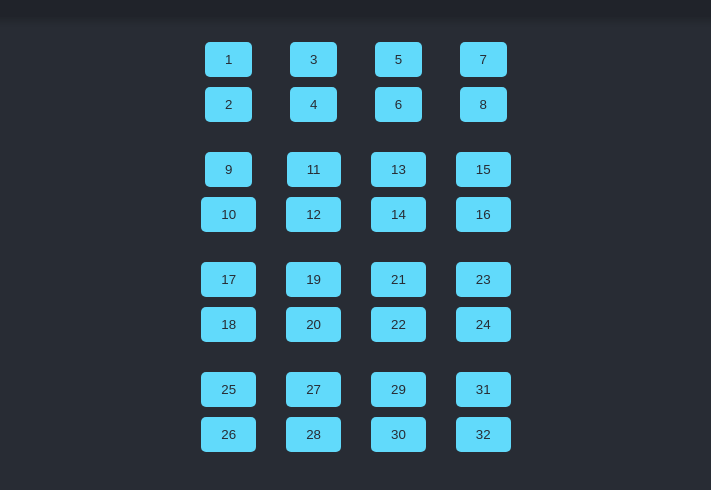
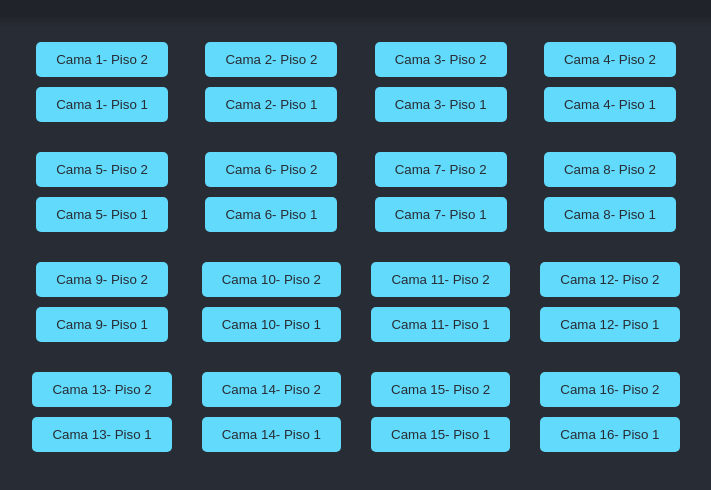
Before and after one commit to AssassinSamar/camarotes, a plain HTML site: page index.html in a window 1280 px wide. Shown: the part 60-550 px from the top of the page, without its empty margins (284-995 px from the left). Drawn offline with Linux system fonts and the light colour scheme.

Commit message:
Update index.html

```diff
--- a/index.html
+++ b/index.html
@@ -13,22 +13,22 @@
     <main>
         <div class="grid">
             <!-- Filas y columnas con botones -->
-            <div class="cell"><button class="btn">1</button><button class="btn">2</button></div>
-            <div class="cell"><button class="btn">3</button><button class="btn">4</button></div>
-            <div class="cell"><button class="btn">5</button><button class="btn">6</button></div>
-            <div class="cell"><button class="btn">7</button><button class="btn">8</button></div>
-            <div class="cell"><button class="btn">9</button><button class="btn">10</button></div>
-            <div class="cell"><button class="btn">11</button><button class="btn">12</button></div>
-            <div class="cell"><button class="btn">13</button><button class="btn">14</button></div>
-            <div class="cell"><button class="btn">15</button><button class="btn">16</button></div>
-            <div class="cell"><button class="btn">17</button><button class="btn">18</button></div>
-            <div class="cell"><button class="btn">19</button><button class="btn">20</button></div>
-            <div class="cell"><button class="btn">21</button><button class="btn">22</button></div>
-            <div class="cell"><button class="btn">23</button><button class="btn">24</button></div>
-            <div class="cell"><button class="btn">25</button><button class="btn">26</button></div>
-            <div class="cell"><button class="btn">27</button><button class="btn">28</button></div>
-            <div class="cell"><button class="btn">29</button><button class="btn">30</button></div>
-            <div class="cell"><button class="btn">31</button><button class="btn">32</button></div>
+            <div class="cell"><button class="btn">Cama 1- Piso 2</button><button class="btn">Cama 1- Piso 1</button></div>
+            <div class="cell"><button class="btn">Cama 2- Piso 2</button><button class="btn">Cama 2- Piso 1</button></div>
+            <div class="cell"><button class="btn">Cama 3- Piso 2</button><button class="btn">Cama 3- Piso 1</button></div>
+            <div class="cell"><button class="btn">Cama 4- Piso 2</button><button class="btn">Cama 4- Piso 1</button></div>
+            <div class="cell"><button class="btn">Cama 5- Piso 2</button><button class="btn">Cama 5- Piso 1</button></div>
+            <div class="cell"><button class="btn">Cama 6- Piso 2</button><button class="btn">Cama 6- Piso 1</button></div>
+            <div class="cell"><button class="btn">Cama 7- Piso 2</button><button class="btn">Cama 7- Piso 1</button></div>
+            <div class="cell"><button class="btn">Cama 8- Piso 2</button><button class="btn">Cama 8- Piso 1</button></div>
+            <div class="cell"><button class="btn">Cama 9- Piso 2</button><button class="btn">Cama 9- Piso 1</button></div>
+            <div class="cell"><button class="btn">Cama 10- Piso 2</button><button class="btn">Cama 10- Piso 1</button></div>
+            <div class="cell"><button class="btn">Cama 11- Piso 2</button><button class="btn">Cama 11- Piso 1</button></div>
+            <div class="cell"><button class="btn">Cama 12- Piso 2</button><button class="btn">Cama 12- Piso 1</button></div>
+            <div class="cell"><button class="btn">Cama 13- Piso 2</button><button class="btn">Cama 13- Piso 1</button></div>
+            <div class="cell"><button class="btn">Cama 14- Piso 2</button><button class="btn">Cama 14- Piso 1</button></div>
+            <div class="cell"><button class="btn">Cama 15- Piso 2</button><button class="btn">Cama 15- Piso 1</button></div>
+            <div class="cell"><button class="btn">Cama 16- Piso 2</button><button class="btn">Cama 16- Piso 1</button></div>
         </div>
     </main>
     <script src="script.js"></script>
```
